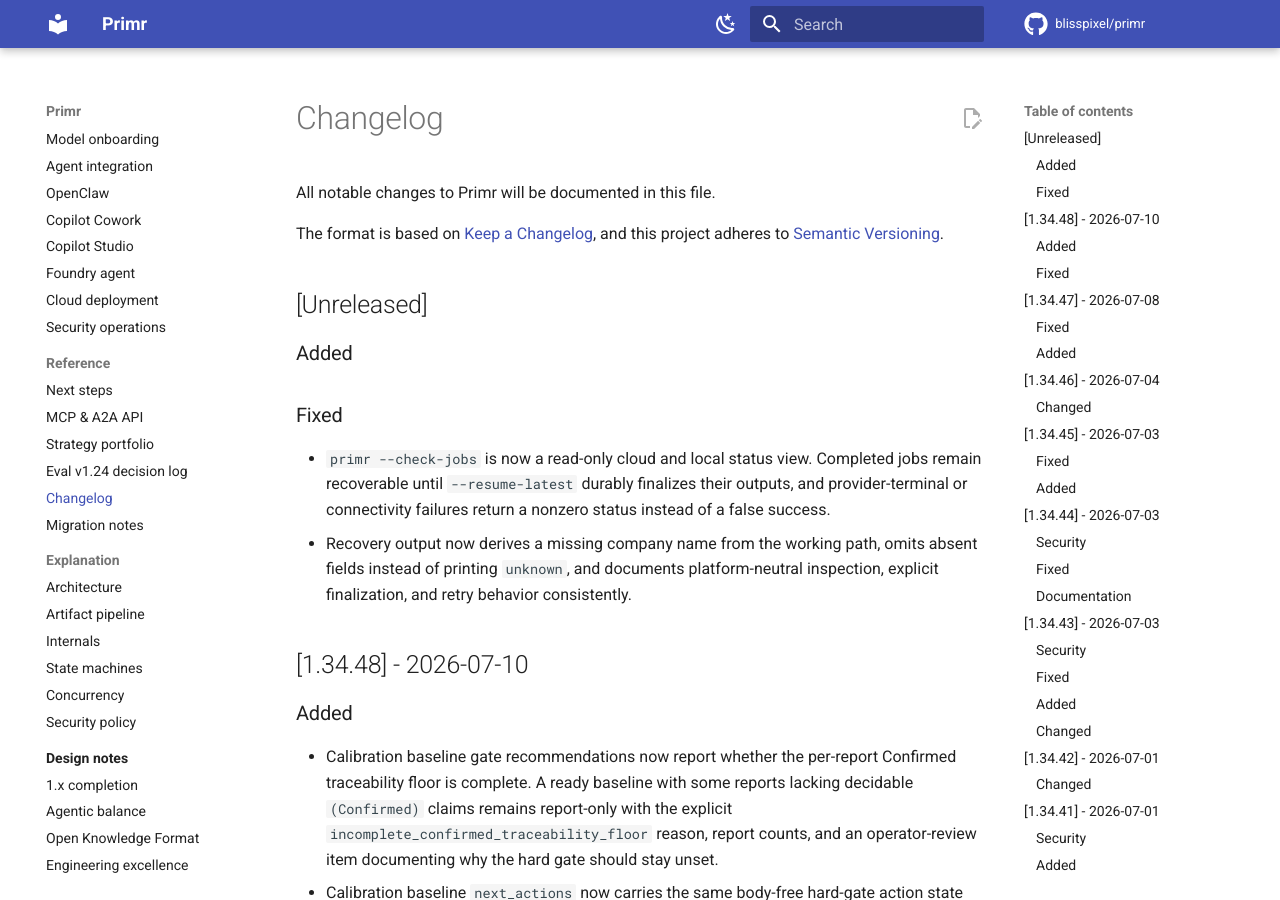
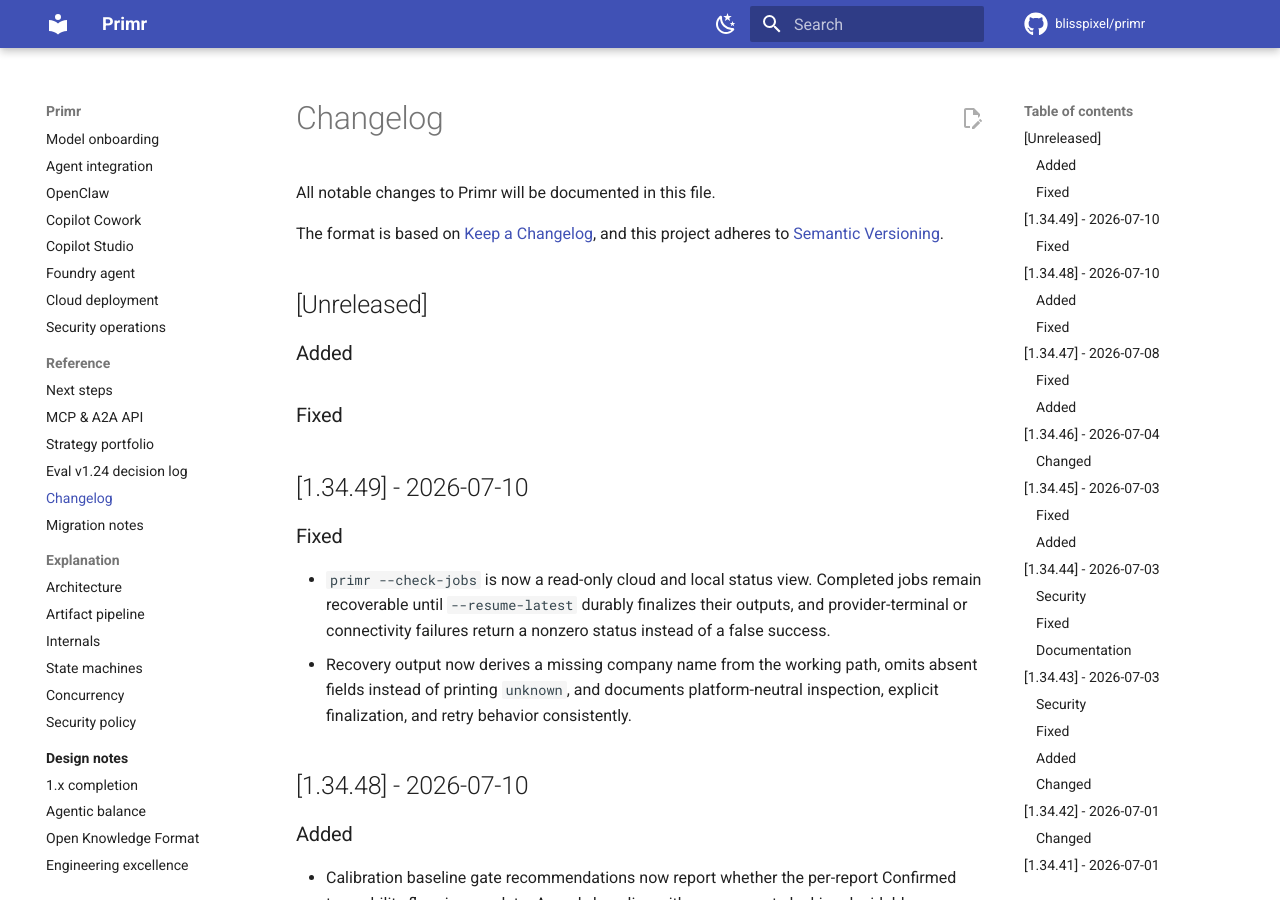
Before and after one commit to blisspixel/primr, an MkDocs documentation site: the page built from docs/CHANGELOG.md, in a window 1280 px wide and 900 px high. Built offline with MkDocs 1.6.1 and Material for MkDocs 9.7.7, drawn with Linux system fonts in a browser that asks for light colours; comment, search, counter and statistics services are not loaded.

Commit message:
Prepare release 1.34.49 (#126)

```diff
--- a/docs/CHANGELOG.md
+++ b/docs/CHANGELOG.md
@@ -8,6 +8,10 @@
 ## [Unreleased]
 
 ### Added
+
+### Fixed
+
+## [1.34.49] - 2026-07-10
 
 ### Fixed
 
--- a/pyproject.toml
+++ b/pyproject.toml
@@ -4,7 +4,7 @@
 
 [project]
 name = "primr"
-version = "1.34.48"
+version = "1.34.49"
 description = "Turn any company or organization URL into a strategic intelligence brief. Adaptive scraping + AI-powered research and synthesis."
 readme = "README.md"
 license = "Apache-2.0"
--- a/src/primr/__init__.py
+++ b/src/primr/__init__.py
@@ -9,7 +9,7 @@
 - REST API for research requests (optional, requires fastapi)
 """
 
-__version__ = "1.34.48"
+__version__ = "1.34.49"
 __author__ = "Nick Seal"
 
 # Subpackages are available via direct import:
```
Also changed, not shown: ROADMAP.md (+2 -1 lines), 2 other files.
